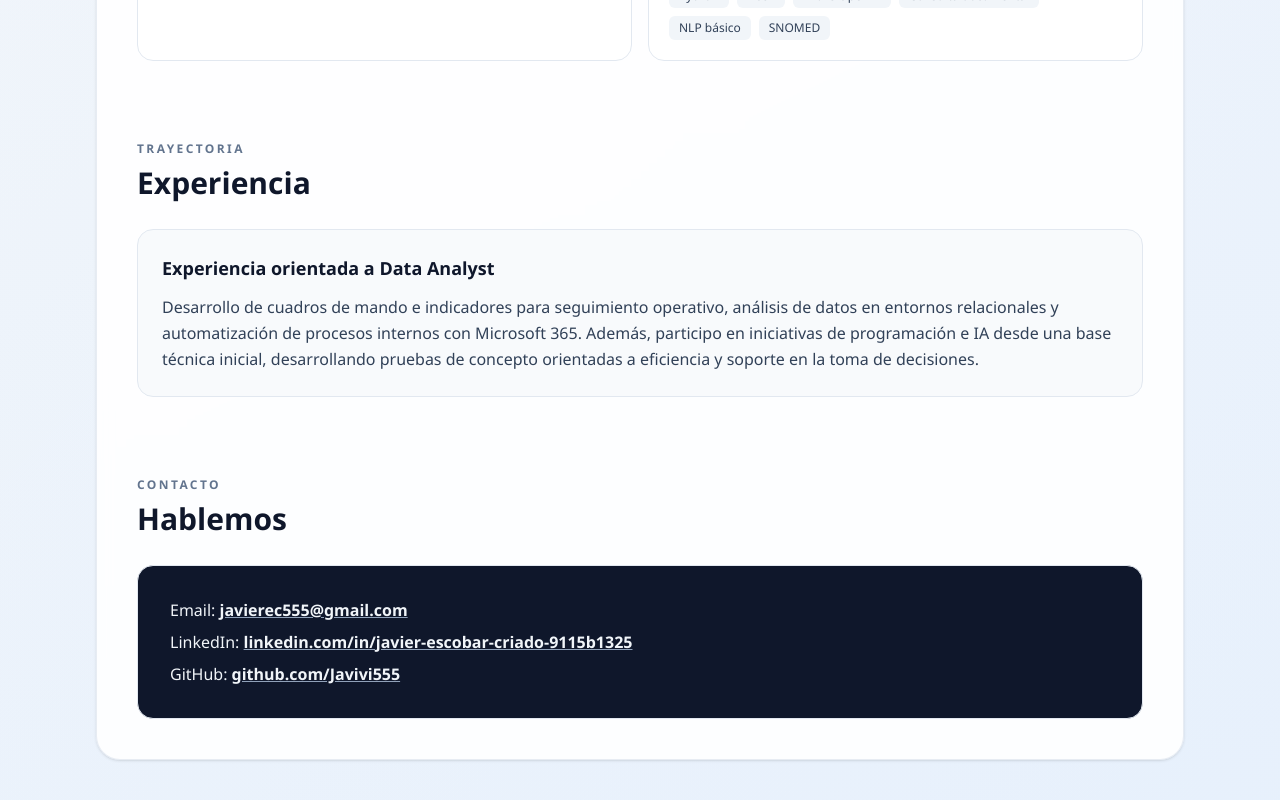
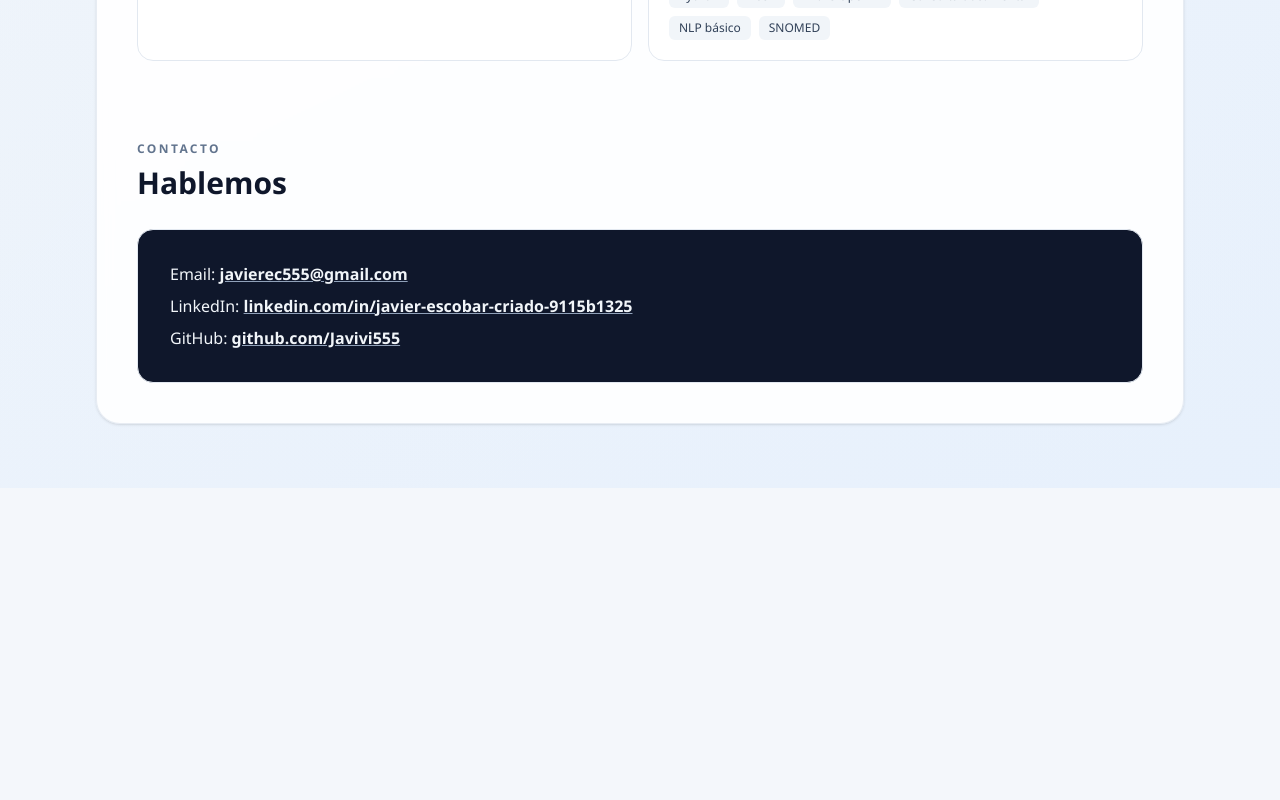
Before and after one commit to Javivi555/portfolio-javier, a React (Vite) app: page / in a window 1280 px wide. Shown: the part 2055-2855 px from the top of the page. After the commit the page ends 2543 px from the top, so only its background shows below. Built offline with nearby package versions, Linux system fonts and the light colour scheme.

Commit message:
Remove experience section

```diff
--- a/src/App.jsx
+++ b/src/App.jsx
@@ -2,7 +2,6 @@ import Hero from './components/Hero'
 import About from './components/About'
 import Skills from './components/Skills'
 import Projects from './components/Projects'
-import Experience from './components/Experience'
 import Contact from './components/Contact'
 
 function App() {
@@ -13,7 +12,6 @@ function App() {
         <About />
         <Skills />
         <Projects />
-        <Experience />
         <Contact />
       </div>
     </div>
--- a/src/components/Experience.jsx
+++ /dev/null
@@ -1,20 +0,0 @@
-import SectionTitle from './SectionTitle'
-
-function Experience() {
-  return (
-    <section className="mb-16 md:mb-20">
-      <SectionTitle id="experiencia" eyebrow="Trayectoria" title="Experiencia" />
-      <article className="rounded-2xl border border-slate-200 bg-slate-50 p-5 md:p-6">
-        <h3 className="text-lg font-semibold text-slate-900">Experiencia orientada a Data Analyst</h3>
-        <p className="mt-3 text-sm leading-relaxed text-slate-700 md:text-base">
-          Desarrollo de cuadros de mando e indicadores para seguimiento operativo, análisis de datos en entornos
-          relacionales y automatización de procesos internos con Microsoft 365. Además, participo en iniciativas de
-          programación e IA desde una base técnica inicial, desarrollando pruebas de concepto orientadas a eficiencia
-          y soporte en la toma de decisiones.
-        </p>
-      </article>
-    </section>
-  )
-}
-
-export default Experience
```
